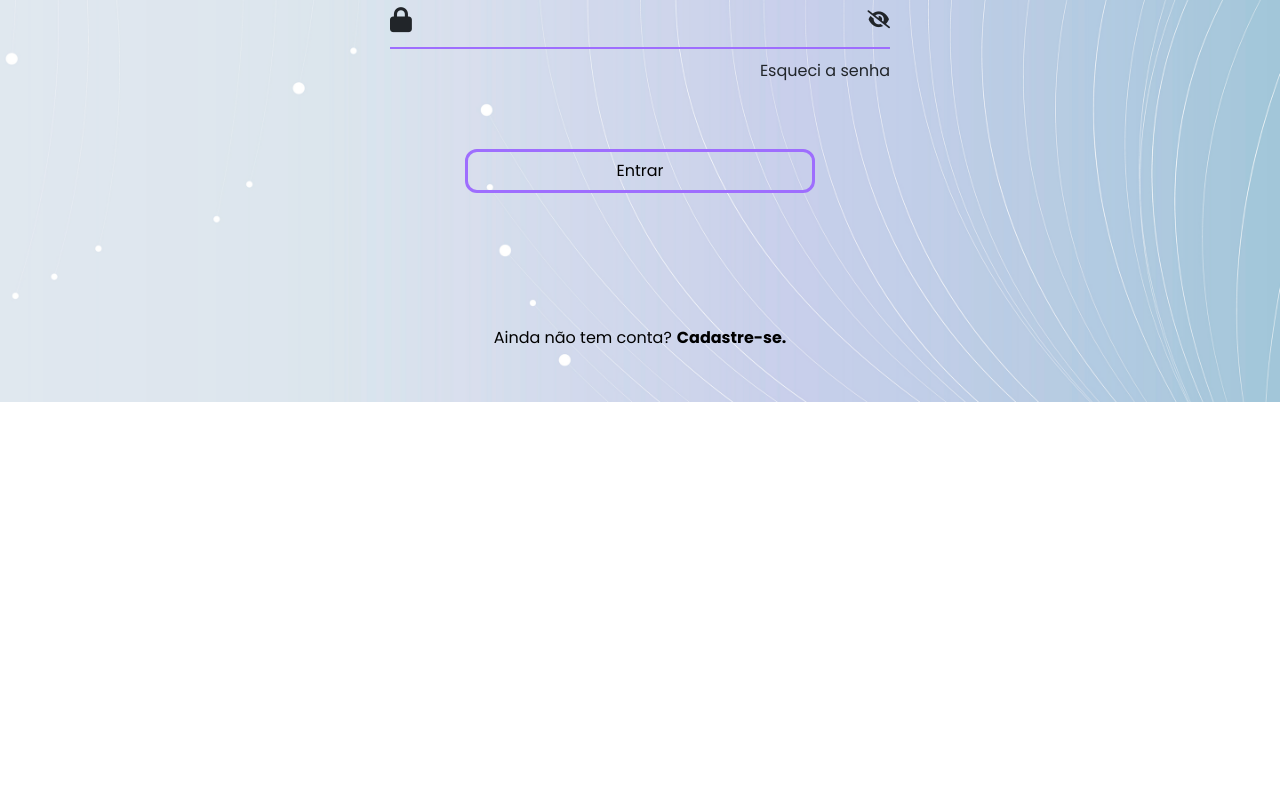
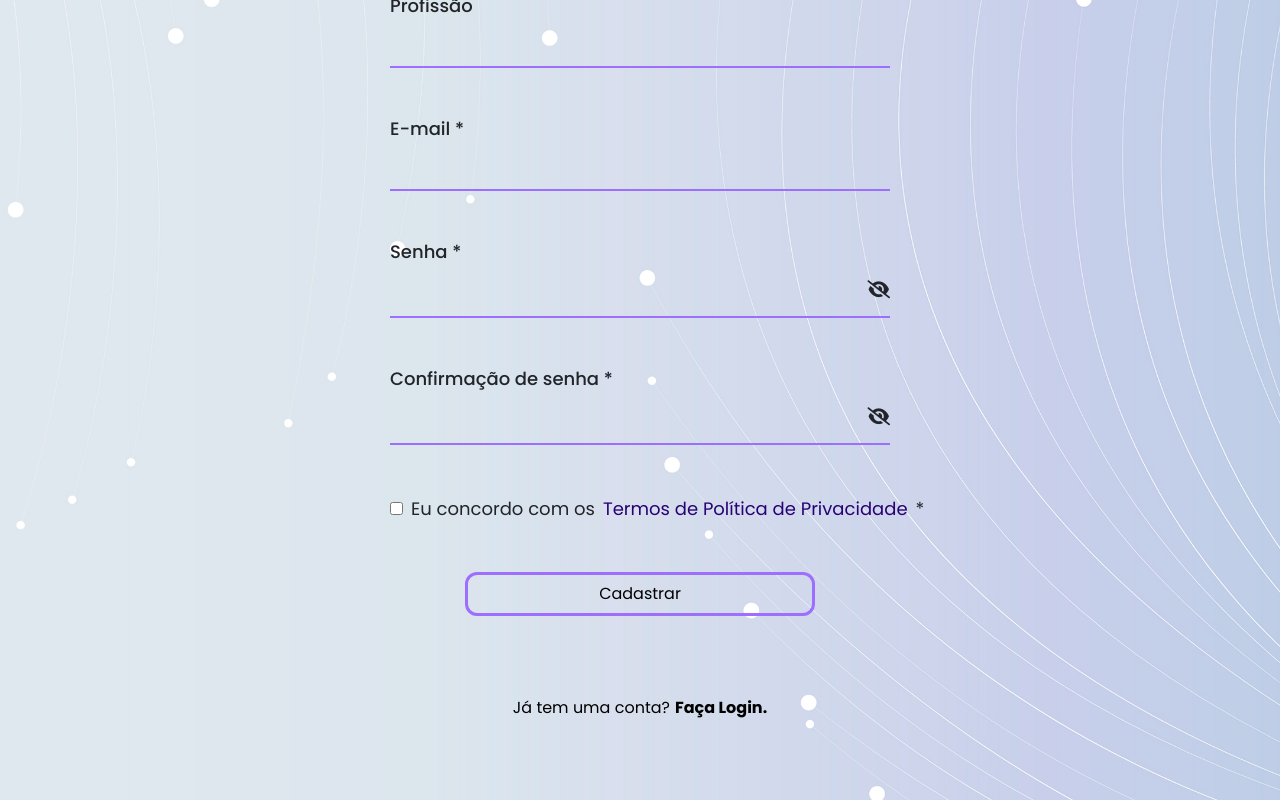
Before and after one commit to Paraujodev/ProjectReact-Task1, a React (Vite) app in the folder efront-project/: page /register in a window 1280 px wide. Shown: the part 398-1198 px from the top of the page. Before the commit the page ends 800 px from the top, so only its background shows below. Built offline with nearby package versions, Linux system fonts and the light colour scheme; no server answers.

Commit message:
refactore(register,login): transition routes

```diff
--- a/efront-project/package.json
+++ b/efront-project/package.json
@@ -15,7 +15,7 @@
     "react": "^19.0.0",
     "react-chartjs-2": "^5.3.0",
     "react-dom": "^19.0.0",
-    "react-router-dom": "^7.4.0",
+    "react-router-dom": "^7.7.1",
     "sass": "^1.85.1"
   },
   "devDependencies": {
--- a/efront-project/src/App.jsx
+++ b/efront-project/src/App.jsx
@@ -9,7 +9,7 @@ function App() {
   return (
     <DataProvider>
       <div className="backgroud-page">
-        <Login/>
+        <Login />
       </div>
     </DataProvider>
   )
--- a/efront-project/src/main.jsx
+++ b/efront-project/src/main.jsx
@@ -3,11 +3,24 @@ import { createRoot } from 'react-dom/client'
 import App from './App.jsx'
 import 'bootstrap/dist/css/bootstrap.min.css';
 import "./style.scss"
+import { createBrowserRouter, RouterProvider } from 'react-router-dom'
+import Register from './pages/register/register.jsx';
+import Login from './pages/login/login.jsx';
 
+const router = createBrowserRouter([
+  {
+    path: "/",
+    element: <App />,
+  },
+  {
+    path: "/register",
+    element: <Register />,
+  },
 
+]);
 
 createRoot(document.getElementById('root')).render(
-    //<StrictMode>
-      <App />
-    //</StrictMode>
-  )
+  //<StrictMode>
+  <RouterProvider router={router} />
+  //</StrictMode>
+)
--- a/efront-project/src/pages/login/login.jsx
+++ b/efront-project/src/pages/login/login.jsx
@@ -1,8 +1,10 @@
 import { useState } from "react";
 import "./style.scss"
 import Logo from "../../assets/Logotipo.svg"
+import { useNavigate } from "react-router-dom";
 
 function Register() {
+    const navigate = useNavigate();
     const [email, setEmail] = useState("");
     const [confirmPassword, setConfirmPassword] = useState("");
     const [passwordError, setPasswordError] = useState("");
@@ -21,6 +23,10 @@ function Register() {
 
         console.log("Formulário enviado!");
     };
+
+    function onSeeRegisterClick(Register) {
+        navigate(`/register?title=${Register.title}&description=${Register.description}`)
+    }
 
     return (
         <div className="image-background">
@@ -68,7 +74,7 @@ function Register() {
 
                                 <button className="button-cadastro" type="submit">Entrar</button>
                             </form>
-                            <button className="button-login" type="submit">
+                            <button onClick={() => onSeeRegisterClick(Register)} className="button-login" type="submit">
                                 Ainda não tem conta? <b>Cadastre-se.</b>
                             </button>
                         </div>
--- a/efront-project/src/pages/register/register.jsx
+++ b/efront-project/src/pages/register/register.jsx
@@ -1,8 +1,10 @@
 import { useState } from "react";
 import "./style.scss"
+import { useNavigate } from "react-router-dom";
 
 
 function Register() {
+    const navigate = useNavigate();
     const [fullName, setFullName] = useState("");
     const [profession, setProfession] = useState("");
     const [email, setEmail] = useState("");
@@ -33,7 +35,13 @@ function Register() {
         setAgreeTerms(false);
 
         console.log("Formulário enviado!");
+
+
     };
+
+    function onSeeLoginClick() {
+        navigate("/");
+    }
 
     return (
         <div className="image-background">
@@ -121,7 +129,7 @@ function Register() {
                                 </label>
                                 <button className="button-cadastro" type="submit">Cadastrar</button>
                             </form>
-                            <button className="button-login" type="button">
+                            <button onClick={onSeeLoginClick} className="button-login" type="submit">
                                 Já tem uma conta?<b>Faça Login.</b>
                             </button>
                         </div>
```
Also changed, not shown: 1 other file (tests, documents, lock files or other folders).
